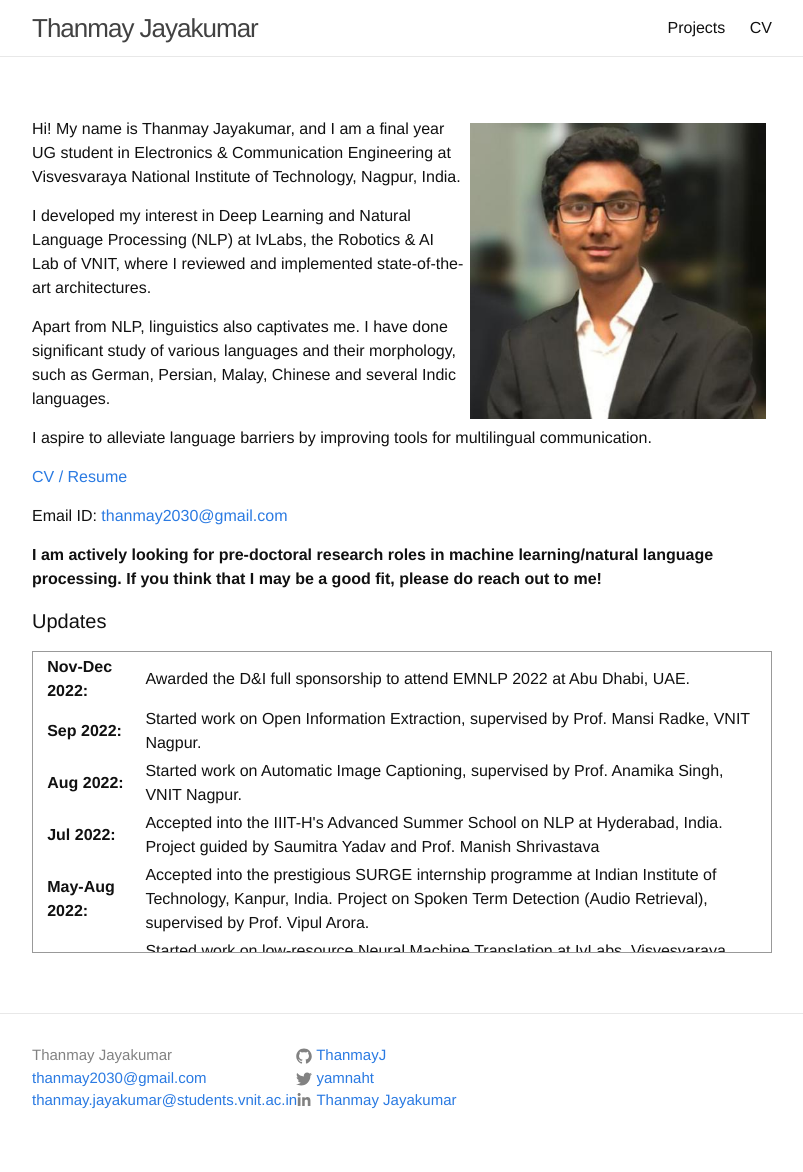
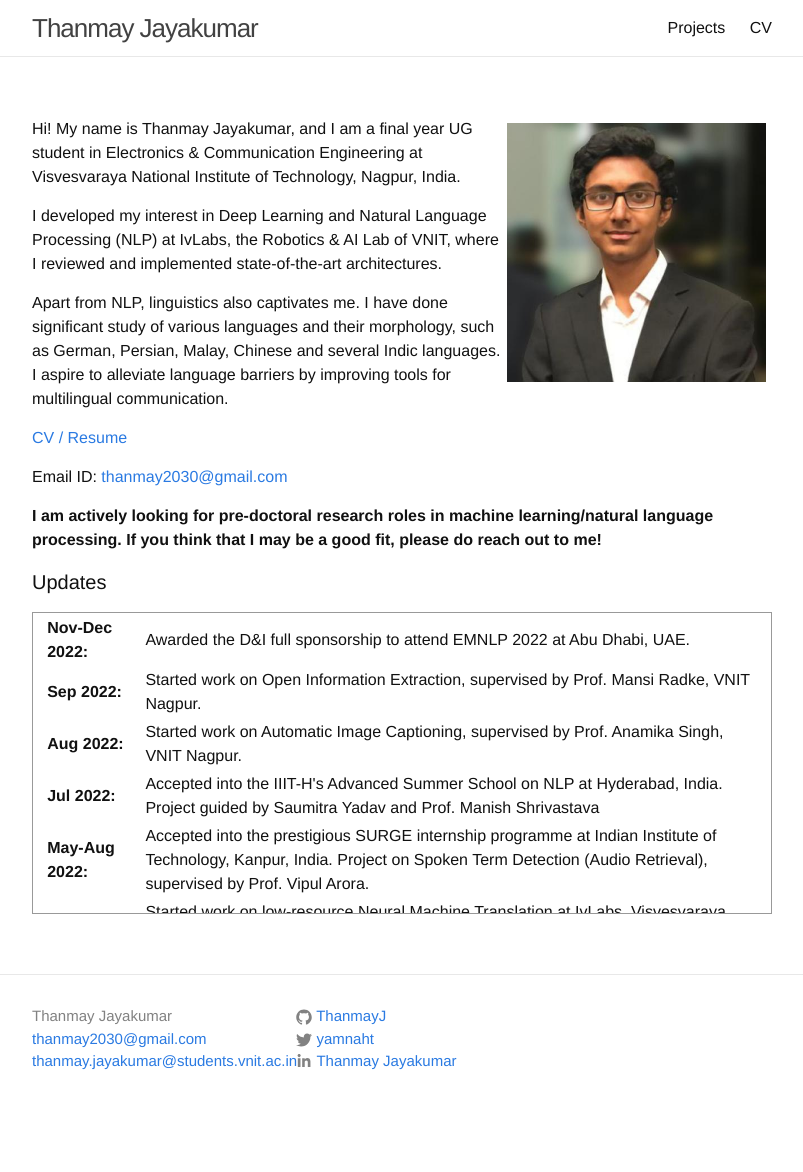
Before and after one commit to ThanmayJ/ThanmayJ.github.io, a Jekyll site: the page built from index.md, in a window 1280 px wide. Shown: the whole page, without its empty margins (238-1041 px from the left). Built offline with Jekyll 4.4.1, drawn with Linux system fonts in a browser that asks for light colours; comment, search, counter and statistics services are not loaded; after the commit the page ends 1133 px from its top, so only the background shows below that.

Commit message:
Update index page

```diff
--- a/index.md
+++ b/index.md
@@ -3,14 +3,13 @@ layout: page
 ---
 {% include JB/setup %}
 
-<img style="float: right; width: 40%; padding: 6px;" src=" {{ site.url }}/assets/profile.png">
+<img style="float: right; width: 35%; padding: 6px;" src=" {{ site.url }}/assets/profile.png">
 
 Hi! My name is Thanmay Jayakumar, and I am a final year UG student in Electronics & Communication Engineering at Visvesvaraya National Institute of Technology, Nagpur, India.
 
 I developed my interest in Deep Learning and Natural Language Processing (NLP) at IvLabs, the Robotics & AI Lab of VNIT, where I reviewed and implemented state-of-the-art architectures.
 
-Apart from NLP, linguistics also captivates me. I have done significant study of various languages and their morphology, such as German, Persian, Malay, Chinese and several Indic languages.
-
+Apart from NLP, linguistics also captivates me. I have done significant study of various languages and their morphology, such as German, Persian, Malay, Chinese and several Indic languages.<br />
 I aspire to alleviate language barriers by improving tools for multilingual communication.
 
 [CV / Resume]({{ site.url }}/assets/cv.pdf)
```
